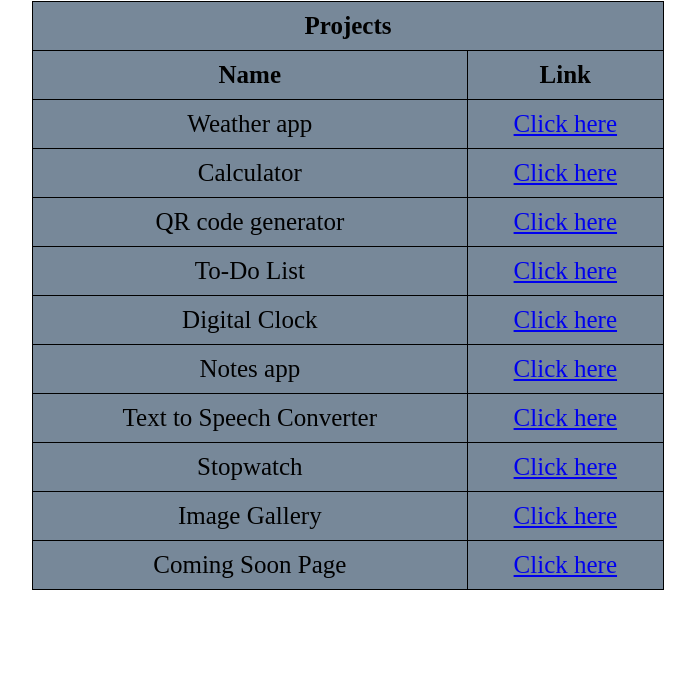
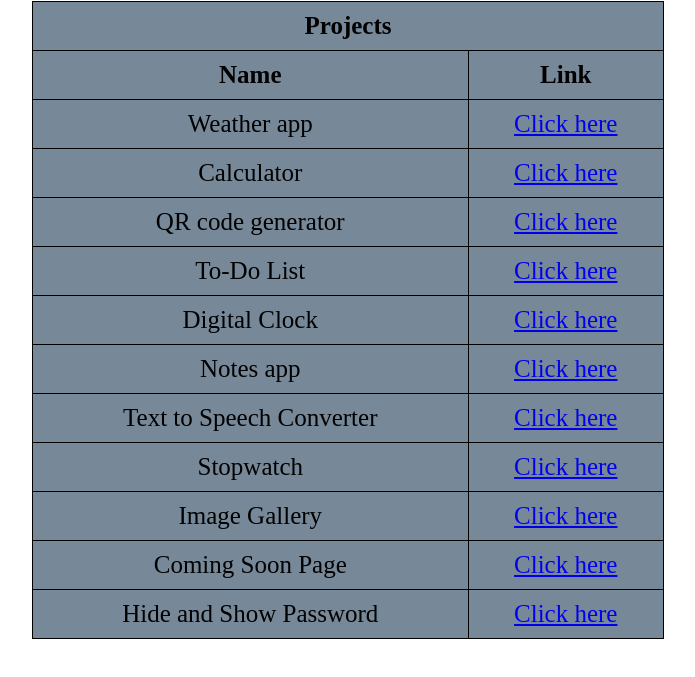
Before and after one commit to shwetajadhav09/html-css-js-projects, a plain HTML site: page index.html in a window 1280 px wide. Shown: the part 79-756 px from the top of the page, without its empty margins (292-987 px from the left). Drawn offline with Linux system fonts and the light colour scheme.

Commit message:
Update index.html

```diff
--- a/index.html
+++ b/index.html
@@ -83,6 +83,10 @@
             <td>Coming Soon Page</td>
             <td><a href="comingsoonPage/index.html" target="_blank">Click here</a></td>
         </tr>
+         <tr>
+            <td>Hide and Show Password</td>
+            <td><a href="hidepassword/index.html" target="_blank">Click here</a></td>
+        </tr>
 
 
 
```
